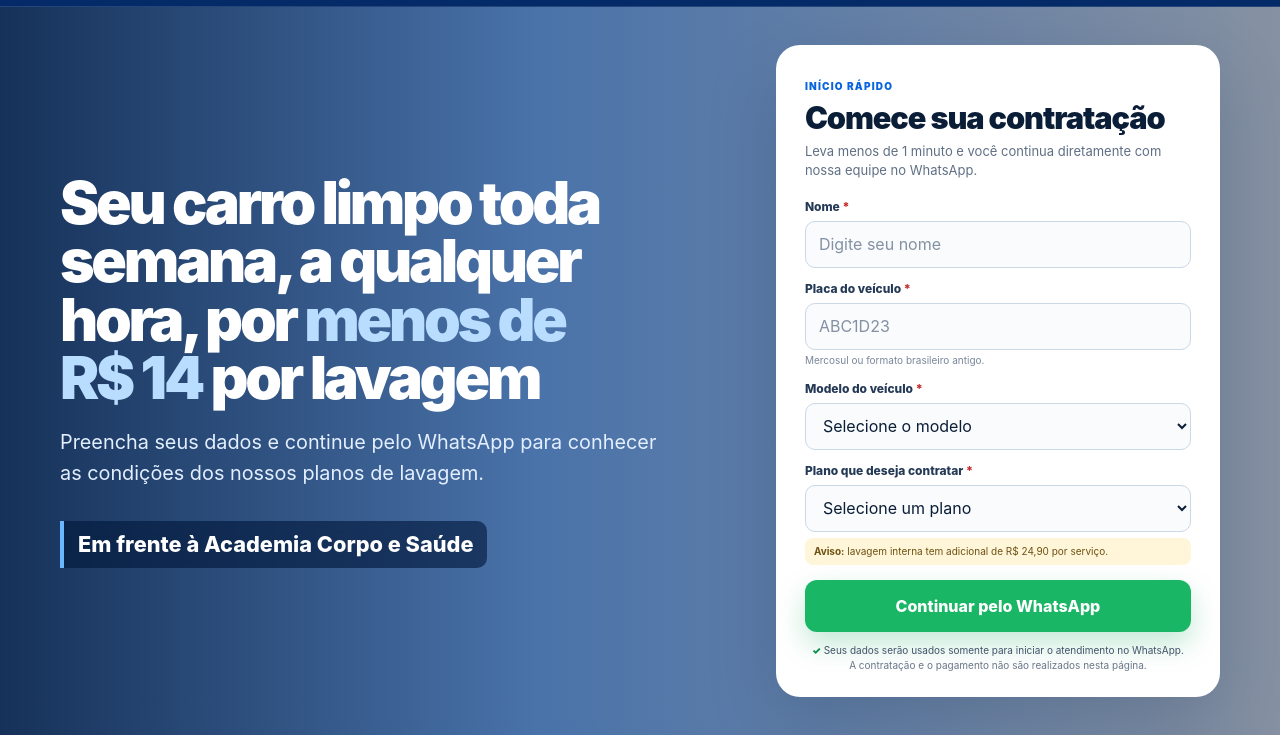
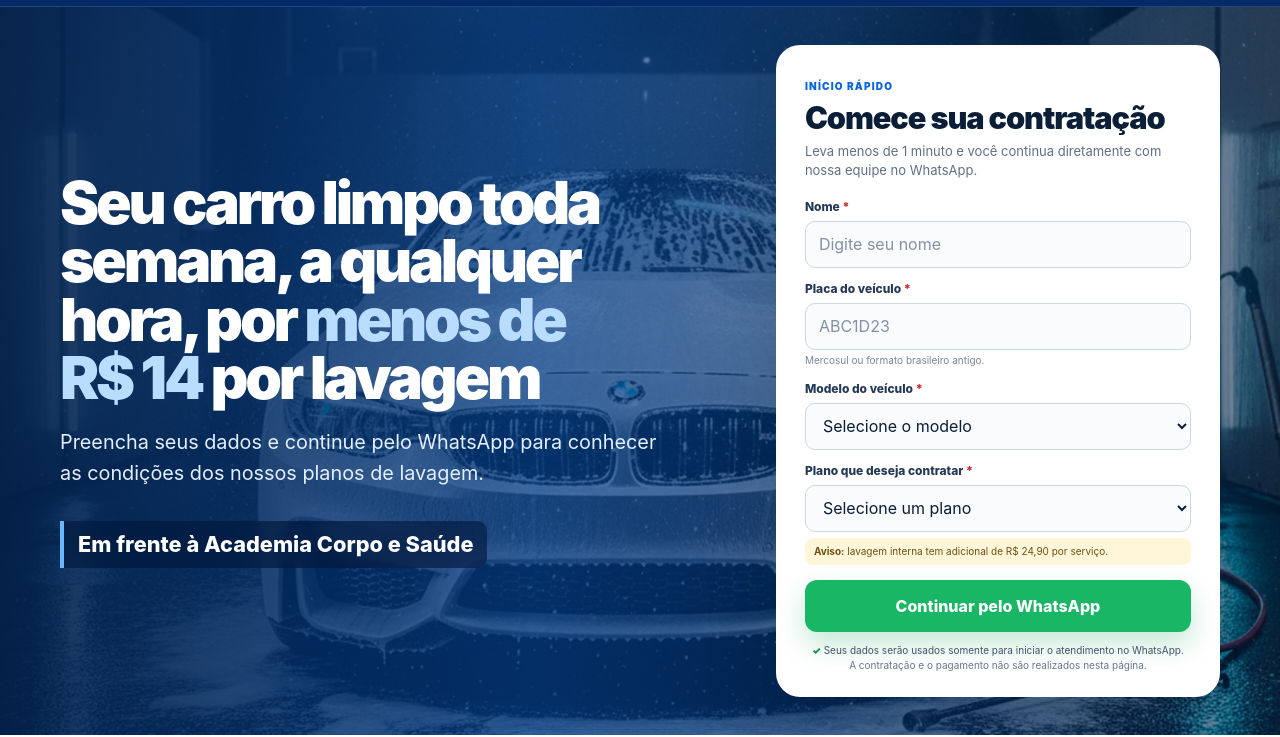
Before and after one commit to gestaomarketing25-cmyk/landingpage-lavarapido, a plain HTML site: page index.html in a window 1280 px wide. Shown: the part 65-802 px from the top of the page. Drawn offline with Linux system fonts and the light colour scheme; the site is published under a folder, as on GitHub Pages, so addresses that start at the root find nothing.

Commit message:
Corrige caminho da imagem de fundo no GitHub Pages

```diff
--- a/styles.css
+++ b/styles.css
@@ -52,7 +52,7 @@ button, a { -webkit-tap-highlight-color: transparent; }
 .button-outline-light:hover { background: rgba(255,255,255,.16); }
 .button-full { width: 100%; }
 
-.hero { position: relative; min-height: calc(100svh - 72px); display: flex; align-items: center; background-image: linear-gradient(90deg, rgba(2,32,75,.92) 0%, rgba(4,61,137,.72) 42%, rgba(2,26,62,.48) 100%), url('/assets/hero-car-wash.webp'); background-position: center 58%; background-size: cover; color: #fff; overflow: hidden; padding: 36px 0; }
+.hero { position: relative; min-height: calc(100svh - 72px); display: flex; align-items: center; background-image: linear-gradient(90deg, rgba(2,32,75,.92) 0%, rgba(4,61,137,.72) 42%, rgba(2,26,62,.48) 100%), url('assets/hero-car-wash.webp'); background-position: center 58%; background-size: cover; color: #fff; overflow: hidden; padding: 36px 0; }
 .hero::before { display: none; }
 .hero-glow { display: none; }
 .hero-glow-one { width: 560px; height: 560px; left: -370px; top: -300px; }
```
